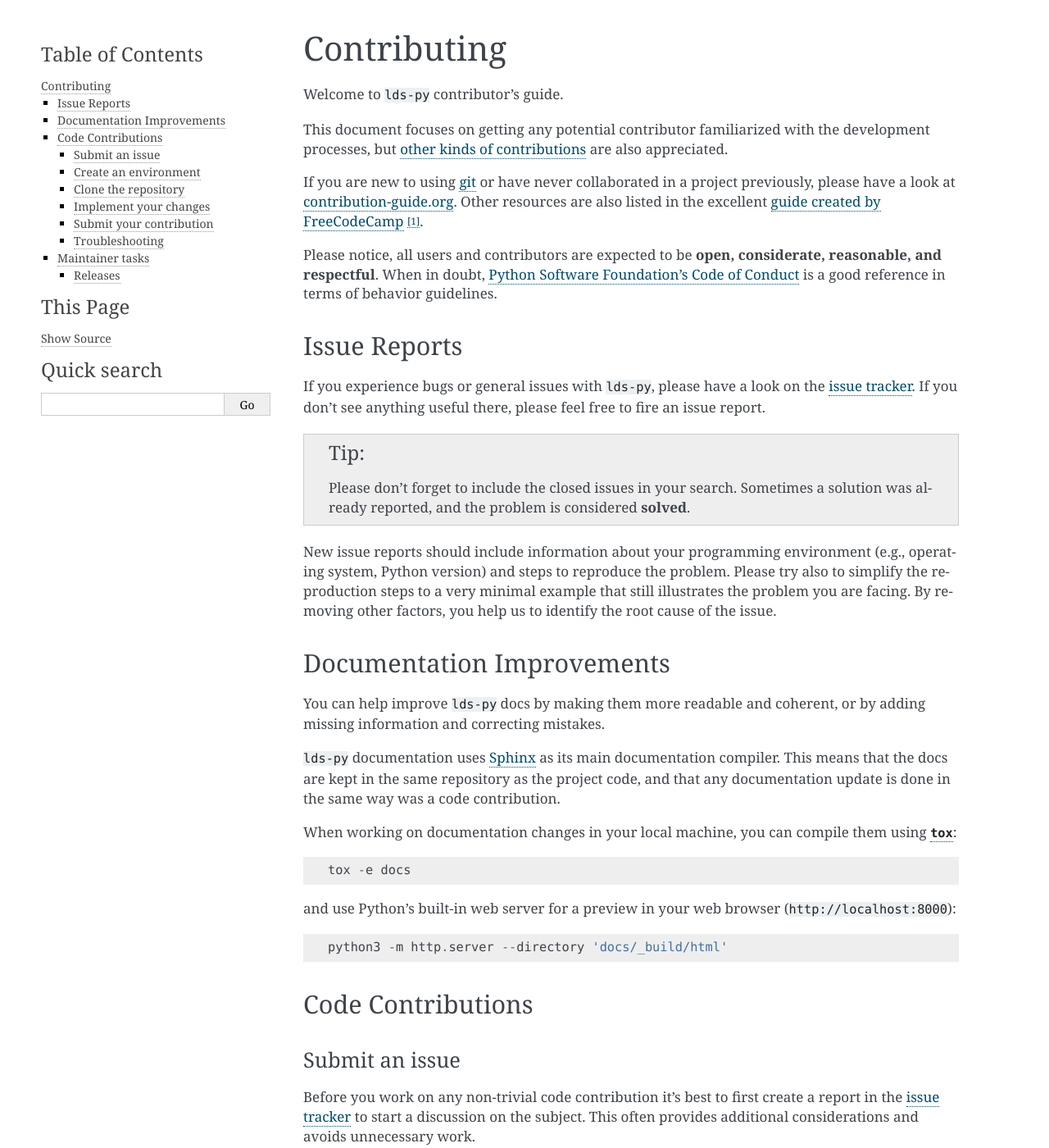
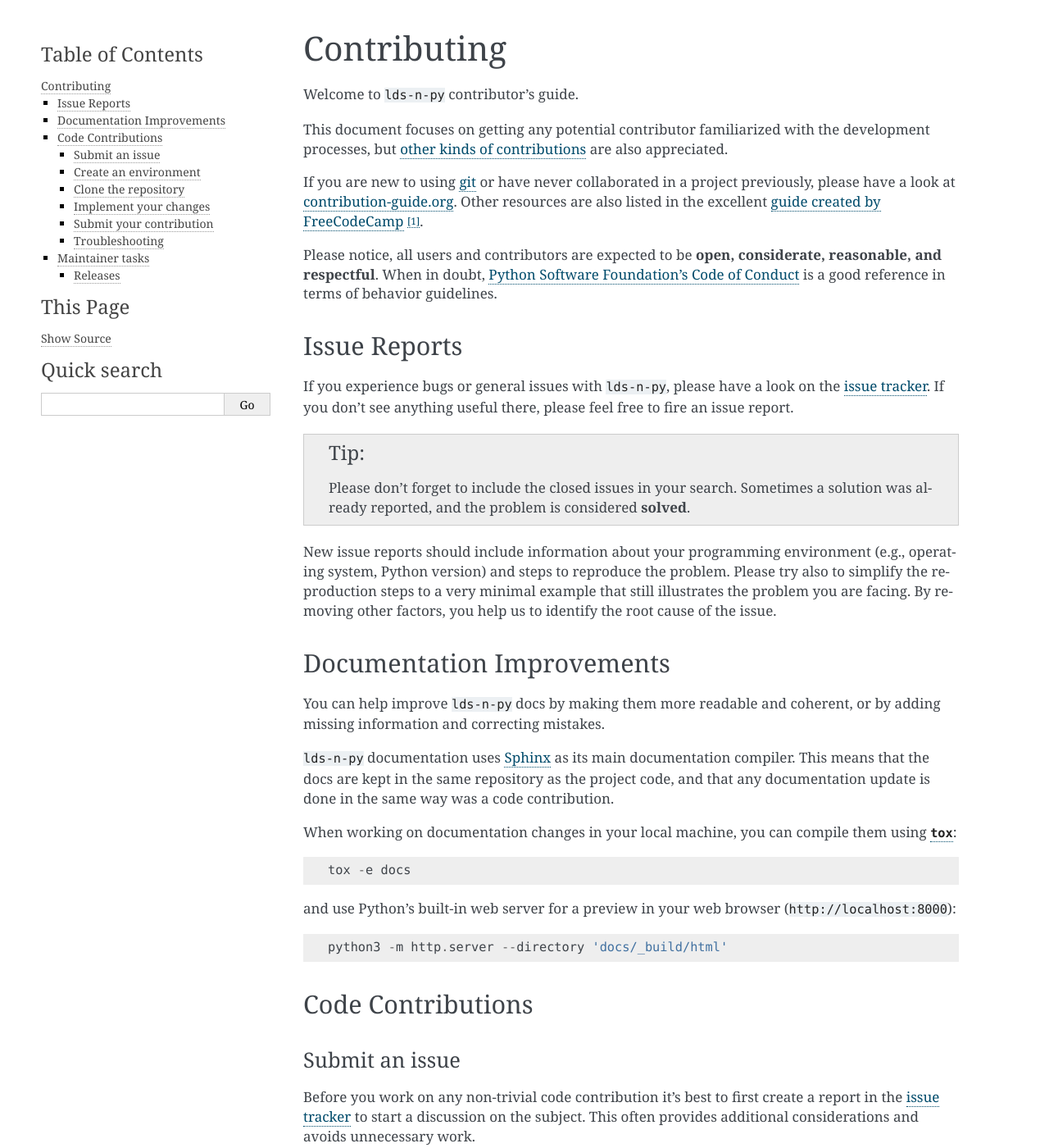
Before and after one commit to luk036/lds-n-py, a Sphinx documentation site: the page built from docs/contributing.rst, in a window 1280 px wide and 1400 px high. Shown: the whole window at 82% size. Built offline with Sphinx 7.4.7, drawn with Linux system fonts in a browser that asks for light colours; the version number is read from the project's files by our own code; some of the changed text lies outside the part shown.

Commit message:
n-dimensional LDS

```diff
--- a/CONTRIBUTING.rst
+++ b/CONTRIBUTING.rst
@@ -27,7 +27,7 @@
 Contributing
 ============
 
-Welcome to ``lds-py`` contributor's guide.
+Welcome to ``lds-n-py`` contributor's guide.
 
 This document focuses on getting any potential contributor familiarized
 with the development processes, but `other kinds of contributions`_ are also
@@ -46,7 +46,7 @@ guidelines.
 Issue Reports
 =============
 
-If you experience bugs or general issues with ``lds-py``, please have a look
+If you experience bugs or general issues with ``lds-n-py``, please have a look
 on the `issue tracker`_. If you don't see anything useful there, please feel
 free to fire an issue report.
 
@@ -65,10 +65,10 @@ you help us to identify the root cause of the issue.
 Documentation Improvements
 ==========================
 
-You can help improve ``lds-py`` docs by making them more readable and coherent, or
+You can help improve ``lds-n-py`` docs by making them more readable and coherent, or
 by adding missing information and correcting mistakes.
 
-``lds-py`` documentation uses Sphinx_ as its main documentation compiler.
+``lds-n-py`` documentation uses Sphinx_ as its main documentation compiler.
 This means that the docs are kept in the same repository as the project code, and
 that any documentation update is done in the same way was a code contribution.
 
@@ -80,7 +80,7 @@ that any documentation update is done in the same way was a code contribution.
 
    .. tip::
       Please notice that the `GitHub web interface`_ provides a quick way of
-      propose changes in ``lds-py``'s files. While this mechanism can
+      propose changes in ``lds-n-py``'s files. While this mechanism can
       be tricky for normal code contributions, it works perfectly fine for
       contributing to the docs, and can be quite handy.
 
@@ -131,8 +131,8 @@ This can easily be done via either |virtualenv|_::
 
 or Miniconda_::
 
-    conda create -n lds-py python=3 six virtualenv pytest pytest-cov
-    conda activate lds-py
+    conda create -n lds-n-py python=3 six virtualenv pytest pytest-cov
+    conda activate lds-n-py
 
 Clone the repository
 --------------------
@@ -142,8 +142,8 @@ Clone the repository
    page. This creates a copy of the code under your account on |the repository service|.
 #. Clone this copy to your local disk::
 
-    git clone git@github.com:YourLogin/lds-py.git
-    cd lds-py
+    git clone git@github.com:YourLogin/lds-n-py.git
+    cd lds-n-py
 
 #. You should run::
 
@@ -158,7 +158,7 @@ Clone the repository
     pip install pre-commit
     pre-commit install
 
-   ``lds-py`` comes with a lot of hooks configured to automatically help the
+   ``lds-n-py`` comes with a lot of hooks configured to automatically help the
    developer to check the code being written.
 
 Implement your changes
@@ -285,7 +285,7 @@ Releases
 
 If you are part of the group of maintainers and have correct user permissions
 on PyPI_, the following steps can be used to release a new version for
-``lds-py``:
+``lds-n-py``:
 
 #. Make sure all unit tests are successful.
 #. Tag the current commit on the main branch with a release tag, e.g., ``v1.2.3``.
@@ -314,8 +314,8 @@ on PyPI_, the following steps can be used to release a new version for
 .. |the repository service| replace:: GitHub
 .. |contribute button| replace:: "Create pull request"
 
-.. _repository: https://github.com/<USERNAME>/lds-py
-.. _issue tracker: https://github.com/<USERNAME>/lds-py/issues
+.. _repository: https://github.com/<USERNAME>/lds-n-py
+.. _issue tracker: https://github.com/<USERNAME>/lds-n-py/issues
 .. <-- end -->
 
 
--- a/docs/conf.py
+++ b/docs/conf.py
@@ -87,7 +87,7 @@ source_suffix = ".rst"
 master_doc = "index"
 
 # General information about the project.
-project = "lds-py"
+project = "lds-n-py"
 copyright = "2022, Wai-Shing Luk"
 
 # The version info for the project you're documenting, acts as replacement for
@@ -99,7 +99,7 @@ copyright = "2022, Wai-Shing Luk"
 # If you don’t need the separation provided between version and release,
 # just set them both to the same value.
 try:
-    from lds_py import __version__ as version
+    from lds_n_py import __version__ as version
 except ImportError:
     version = ""
 
@@ -227,7 +227,7 @@ html_static_path = ["_static"]
 # html_file_suffix = None
 
 # Output file base name for HTML help builder.
-htmlhelp_basename = "lds-py-doc"
+htmlhelp_basename = "lds-n-py-doc"
 
 
 # -- Options for LaTeX output ------------------------------------------------
@@ -244,7 +244,7 @@ latex_elements = {
 # Grouping the document tree into LaTeX files. List of tuples
 # (source start file, target name, title, author, documentclass [howto/manual]).
 latex_documents = [
-    ("index", "user_guide.tex", "lds-py Documentation", "Wai-Shing Luk", "manual")
+    ("index", "user_guide.tex", "lds-n-py Documentation", "Wai-Shing Luk", "manual")
 ]
 
 # The name of an image file (relative to this directory) to place at the top of
--- a/docs/index.rst
+++ b/docs/index.rst
@@ -1,8 +1,8 @@
 ======
-lds-py
+lds-n-py
 ======
 
-This is the documentation of **lds-py**.
+This is the documentation of **lds-n-py**.
 
 .. note::
 
--- a/environment.yml
+++ b/environment.yml
@@ -1,4 +1,4 @@
-name: lds-py
+name: lds-n-py
 channels:
   - conda-forge
 dependencies:
```
Also changed, not shown: README.rst (+18 -18 lines), 5 other files.
